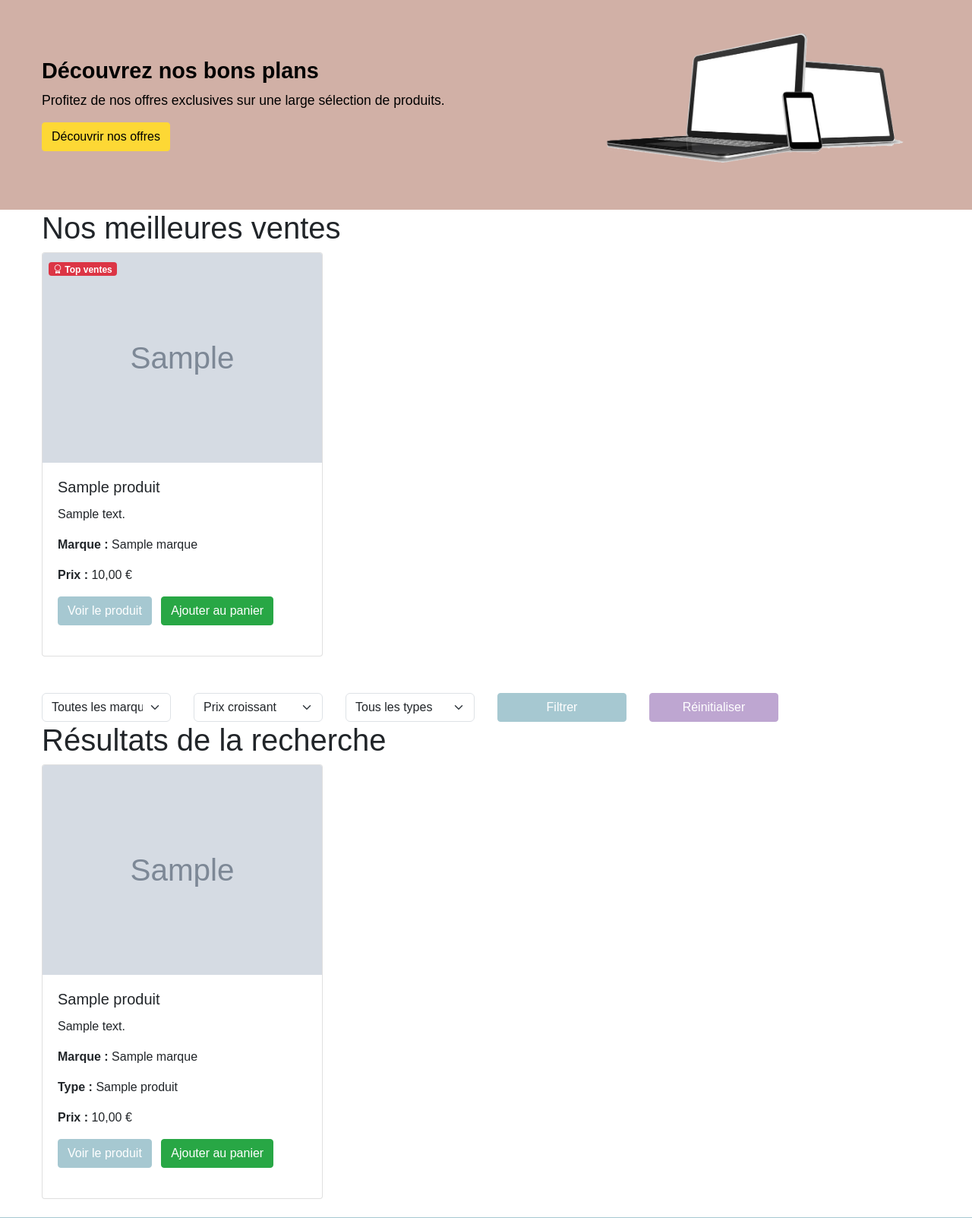
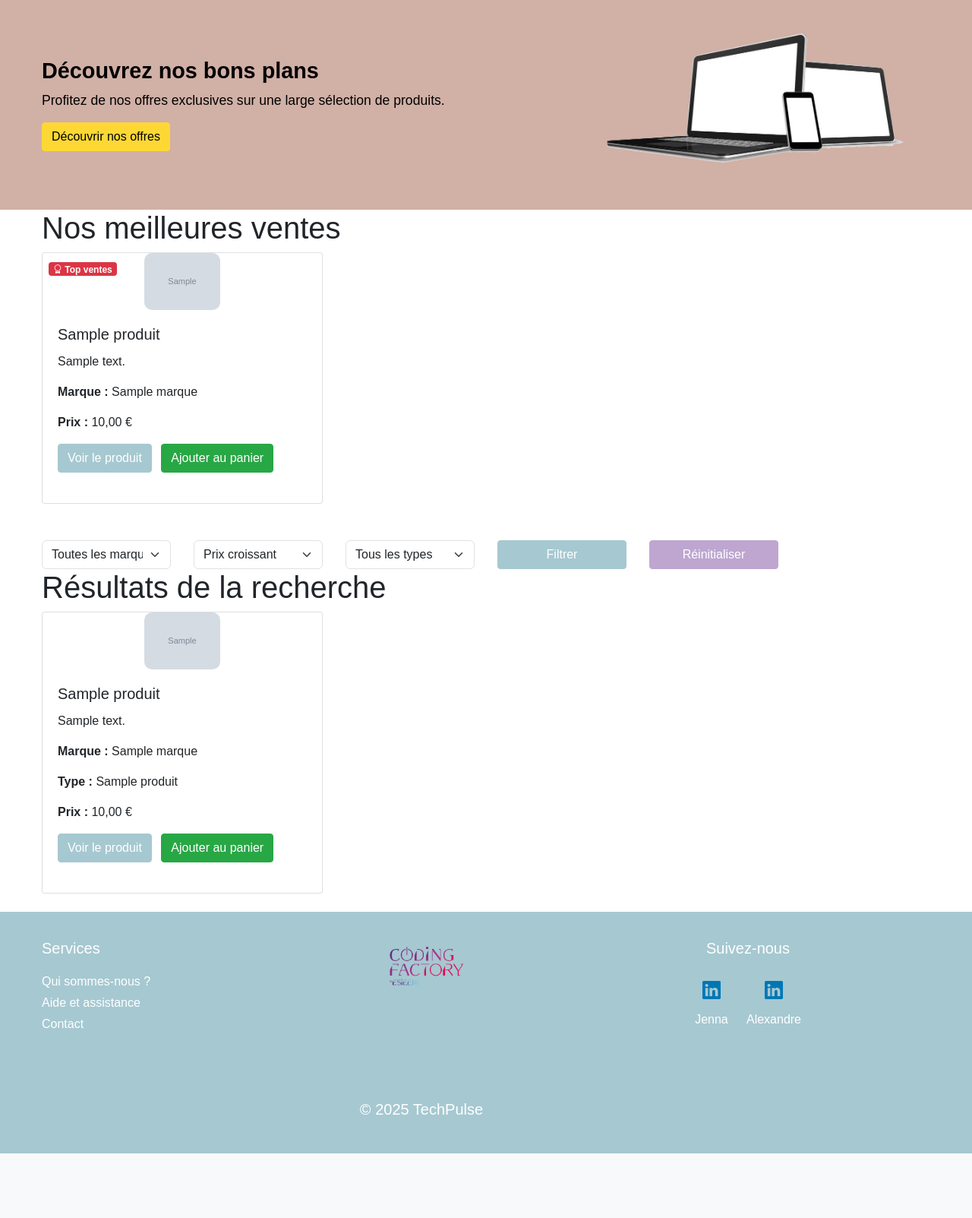
Before and after one commit to jennaram/siteEcommercePHP, a PHP site: page / in a window 1280 px wide. Shown: the part 177-1780 px from the top of the page at 76% size. After the commit the page ends 1695 px from the top, so only its background shows below. Run offline with PHP 8.4, Linux system fonts and the light colour scheme; tables that the repository leaves empty or names only in its code hold one stand-in row (values such as "Sample post"); grey boxes marked "Sample" are stand-in pictures; some libraries are stand-ins or nearby versions.

Commit message:
redimension images

```diff
--- a/index.php
+++ b/index.php
@@ -120,7 +120,10 @@ $bestSellers = $stmt->fetchAll(PDO::FETCH_ASSOC);
                                 <i class="bi bi-award"></i> Top ventes
                             </span>
                         </div>
-                        <img src="images/<?= htmlspecialchars($product['images']) ?>" class="card-img-top" alt="<?= htmlspecialchars($product['nom']) ?>">
+                        <img src="images/<?= htmlspecialchars($product['images']) ?>"
+                             alt="<?= htmlspecialchars($product['nom']) ?>"
+                             class="img-fluid product-image"
+                             style="max-width: 300px; height: auto;">
                         <div class="card-body">
                             <h5 class="card-title"><?= htmlspecialchars($product['nom']) ?></h5>
                             <p class="card-text"><?= htmlspecialchars($product['description']) ?></p>
@@ -198,7 +201,10 @@ $bestSellers = $stmt->fetchAll(PDO::FETCH_ASSOC);
                 <?php foreach ($products as $product) : ?>
                     <div class="col-md-4 mb-4">
                         <div class="card h-100">
-                                <img src="images/<?= htmlspecialchars($product['images']) ?>" class="card-img-top" alt="<?= htmlspecialchars($product['nom']) ?>">
+                            <img src="images/<?= htmlspecialchars($product['images']) ?>"
+                                 alt="<?= htmlspecialchars($product['nom']) ?>"
+                                 class="img-fluid product-image"
+                                 style="max-width: 300px; height: auto;">
                             <div class="card-body">
                                 <h5 class="card-title"><?= htmlspecialchars($product['nom']) ?></h5>
                                 <p class="card-text"><?= htmlspecialchars($product['description']) ?></p>
--- a/laptop.php
+++ b/laptop.php
@@ -112,7 +112,10 @@ $ordinateurs = $stmt->fetchAll(PDO::FETCH_ASSOC);
             <?php foreach ($ordinateurs as $ordinateur) : ?>
                 <div class="col-md-4 mb-4">
                     <div class="card h-100">
-                        <img src="images/<?= htmlspecialchars($ordinateur['images']) ?>" class="card-img-top" alt="<?= htmlspecialchars($ordinateur['nom']) ?>">
+                    <img src="images/<?= htmlspecialchars($ordinateur['images']) ?>"
+     alt="<?= htmlspecialchars($product['nom']) ?>"
+     class="img-fluid product-image"
+     style="max-width: 300px; height: auto;">
                         <div class="card-body">
                             <h5 class="card-title"><?= htmlspecialchars($ordinateur['nom']) ?></h5>
                             <p class="card-text"><?= htmlspecialchars($ordinateur['description']) ?></p>
--- a/promo.php
+++ b/promo.php
@@ -157,7 +157,10 @@ $promoProducts = $stmt->fetchAll(PDO::FETCH_ASSOC);
                                 </span>
                             </div>
 
-                            <img src="images/<?= htmlspecialchars($product['images']) ?>" class="card-img-top" alt="<?= htmlspecialchars($product['nom']) ?>">
+                            <img src="images/<?= htmlspecialchars($product['images']) ?>"
+     alt="<?= htmlspecialchars($product['nom']) ?>"
+     class="img-fluid product-image"
+     style="max-width: 300px; height: auto;">
                             <div class="card-body">
                                 <h5 class="card-title"><?= htmlspecialchars($product['nom']) ?></h5>
                                 <p class="card-text"><?= htmlspecialchars($product['description']) ?></p>
--- a/smartphones.php
+++ b/smartphones.php
@@ -131,7 +131,10 @@ if (empty($smartphones)) {
                     <?php foreach ($smartphones as $smartphone) : ?>
                         <div class="col-md-4 mb-4">
                             <div class="card h-100">
-                                <img src="images/<?= htmlspecialchars($smartphone['images']) ?>" class="card-img-top" alt="<?= htmlspecialchars($smartphone['nom']) ?>">
+                            <img src="images/<?= htmlspecialchars($smartphone['images']) ?>"
+     alt="<?= htmlspecialchars($product['nom']) ?>"
+     class="img-fluid product-image"
+     style="max-width: 300px; height: auto;">
                                 <div class="card-body">
                                     <h5 class="card-title"><?= htmlspecialchars($smartphone['nom']) ?></h5>
                                     <p class="card-text"><?= htmlspecialchars($smartphone['description']) ?></p>
--- a/tablettes.php
+++ b/tablettes.php
@@ -116,7 +116,10 @@ $tablettes = $stmt->fetchAll(PDO::FETCH_ASSOC);
                 <?php foreach ($tablettes as $tablette) : ?>
                     <div class="col-md-4 mb-4">
                         <div class="card h-100">
-                            <img src="images/<?= htmlspecialchars($tablette['images']) ?>" class="card-img-top" alt="<?= htmlspecialchars($tablette['nom']) ?>">
+                        <img src="images/<?= htmlspecialchars($tablette['images']) ?>"
+     alt="<?= htmlspecialchars($product['nom']) ?>"
+     class="img-fluid product-image"
+     style="max-width: 300px; height: auto;">
                             <div class="card-body">
                                 <h5 class="card-title"><?= htmlspecialchars($tablette['nom']) ?></h5>
                                 <p class="card-text"><?= htmlspecialchars($tablette['description']) ?></p>
```
Lines whose indentation alone changed are shown as unchanged.
